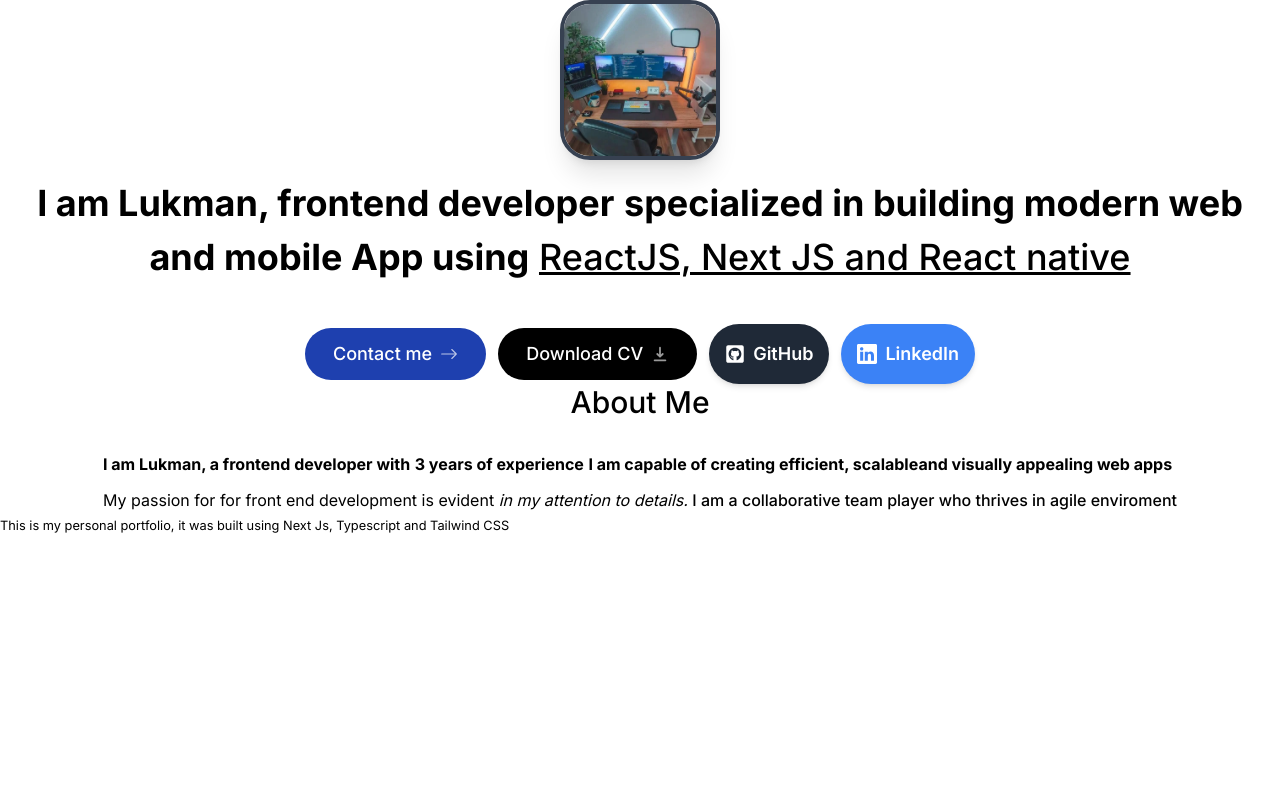
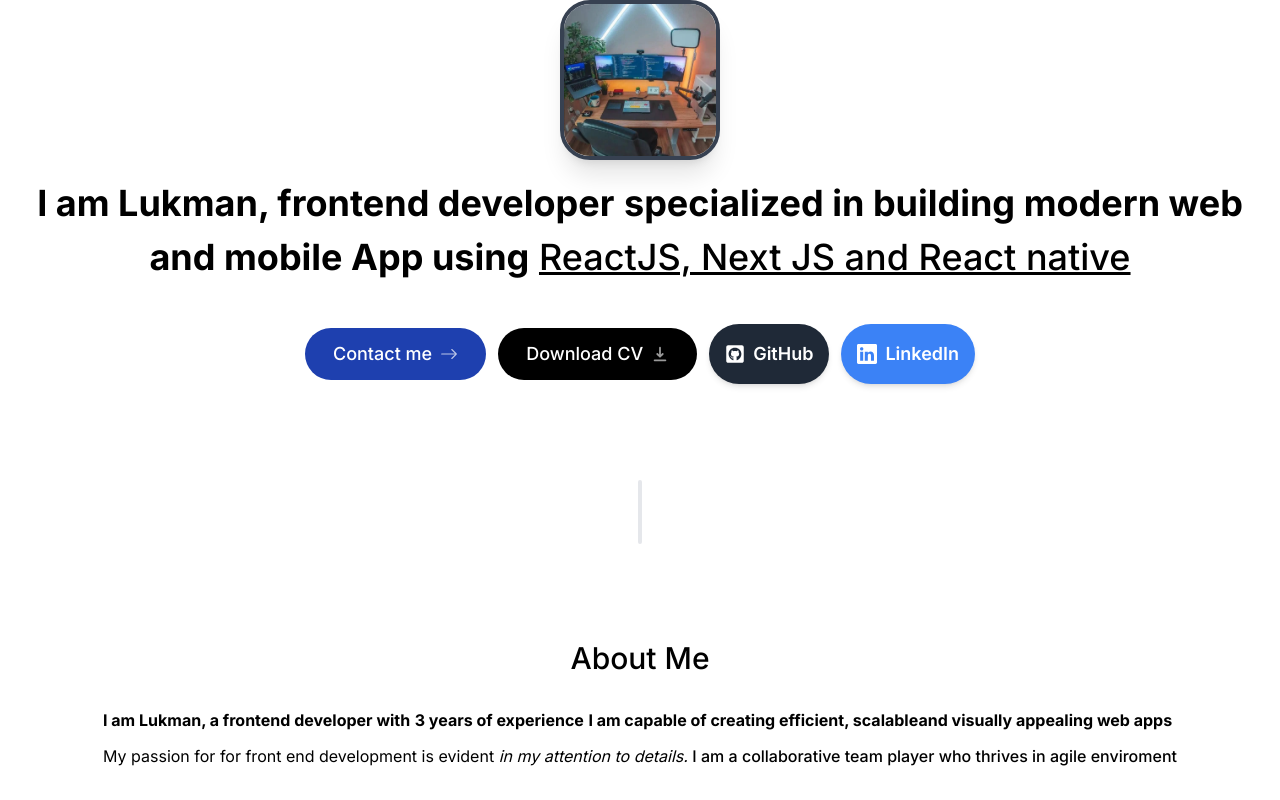
Before and after one commit to Lukman10a/newportfolio, a Next.js app: page / in a window 1280 px wide. Shown: the top 800 px of the page. Built offline with nearby package versions, Linux system fonts and the light colour scheme.

Commit message:
add some changes to the SectionDivider

```diff
--- a/app/page.tsx
+++ b/app/page.tsx
@@ -1,13 +1,16 @@
 import About from "@/components/sections/About";
 import { Providers } from "./providers";
 import Intro from "@/components/sections/intro";
+import SectionDivider from "@/components/SectionDivider";
 
 export default function Home() {
   return (
     <main className="flex flex-col items-center px-4">
       <Providers>
         <Intro />
+        <SectionDivider />
         <About />
+        <SectionDivider />
       </Providers>
     </main>
   );
--- a/components/SectionDivider.tsx
+++ b/components/SectionDivider.tsx
@@ -0,0 +1,25 @@
+"use client";
+
+import React from "react";
+import { motion } from "framer-motion";
+
+export default function SectionDivider({
+  hideDivider,
+}: {
+  hideDivider?: boolean;
+}) {
+  return (
+    <>
+      {hideDivider ? (
+        <div className="my-16 sm:my-24" />
+      ) : (
+        <motion.div
+          className="bg-gray-200 sm:h-16 sm:w-1 w-full h-0.5 my-16 sm:my-24 rounded-full sm:block dark:bg-opacity-20"
+          initial={{ opacity: 0, y: 100 }}
+          animate={{ opacity: 2, y: 0 }}
+          transition={{ delay: 0.125 }}
+        ></motion.div>
+      )}
+    </>
+  );
+}
--- a/components/sections/intro.tsx
+++ b/components/sections/intro.tsx
@@ -90,6 +90,7 @@ export default function Intro() {
           href="https://github.com/Lukman10a"
           target="_blank"
           rel="noopener"
+          aria-label="Open Lukman's Github"
           className="p-4 bg-gray-800 hover:bg-gray-700 text-white flex items-center gap-2 rounded-full shadow-md transition-all duration-300"
         >
           <FaGithubSquare size={20} />
@@ -100,6 +101,7 @@ export default function Intro() {
           href="https://www.linkedin.com/in/abdulrauf-lukman-761095217/"
           target="_blank"
           rel="noopener"
+          aria-label="Open Lukman's Linkedin"
           className="p-4 bg-blue-500 hover:bg-blue-400 text-white flex items-center gap-2 rounded-full shadow-md transition-all duration-300"
         >
           <BsLinkedin size={20} />
```
Also changed, not shown: lib/data.ts (+27 -8 lines), components/sections/Experience.tsx (added).
